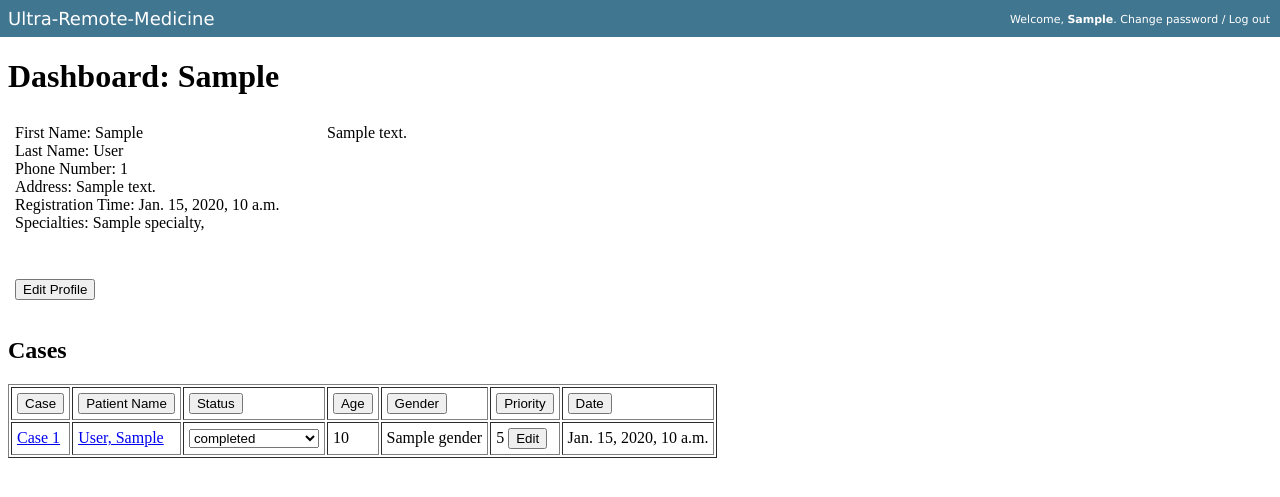
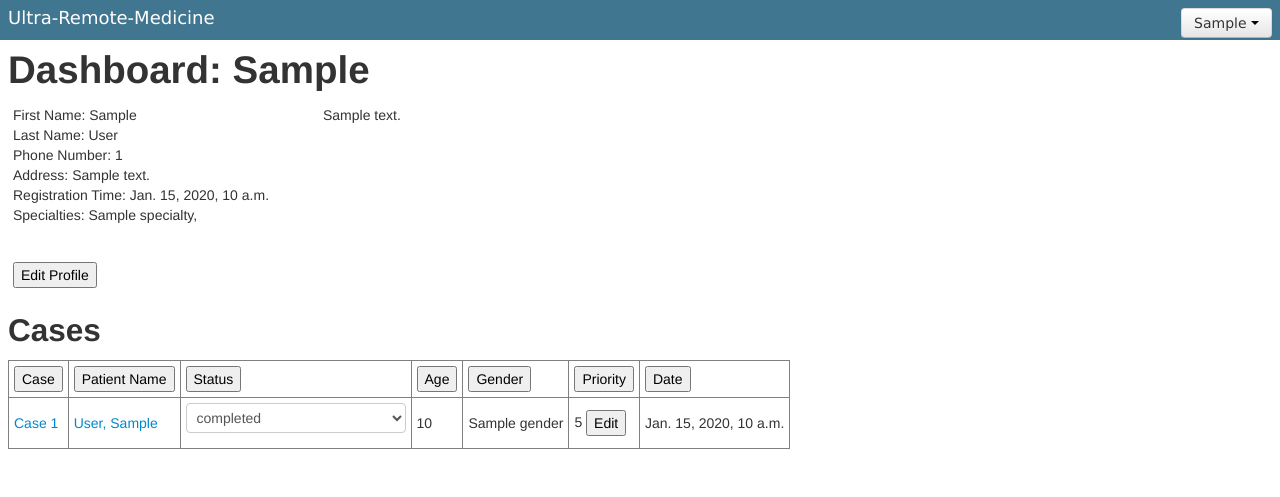
Before and after one commit to CSC301H-Fall2013/Ultra-Remote-Medicine, a Django app: template templates/website/doctor.html in a window 1280 px wide. Shown: the top 497 px of the page. Run offline with Django 3.2, Linux system fonts and the light colour scheme; a user stored in the database is signed in; tables that the repository leaves empty hold one stand-in row (values such as "Sample post"); the template is opened without the code that fills it: values that come from a table or form of the project are taken from there, most other values are stand-ins (such as "Sample title", 1, 10 or a date in 2020); parts of the project's set-up code (start-up, migrations or seed data) failed here and were passed over; some libraries are stand-ins or nearby versions.

Commit message:
Played around with Twitter Bootstrap and changed the header bar so that sign out options are accessible by a pop-out menu.

```diff
--- a/static/headerStyle.css
+++ b/static/headerStyle.css
@@ -1,16 +1,18 @@
 body {
     margin: 0;
     padding: 0;
+    position: relative;
 }
 
 .topBar {
-    padding:0;
     width:100%;
     margin-top: 0px;
     margin-right: auto;
     margin-left: auto;
+    margin-bottom: 70;
+    height: 40px;
     background-color: #417690;
-    overflow:auto
+	position: absolute;
 }
 
 .topBarContents {
@@ -19,16 +21,19 @@ body {
 	margin-right-value: 0px;
 	margin-bottom: 8px;
 	margin-left-value: 0px;
+	height: 24;
 	margin-left-ltr-source: physical;
 	margin-left-rtl-source: physical;
 	margin-right-ltr-source: physical;
 	margin-right-rtl-source: physical;
-	font-family:"Verdana"
+	font-family:"Verdana";
+	position: relative;
+	overflow: hide;
 }
 
 .pageContents {
 	margin: 8px;
-	margin-top: 8px;
+	margin-top: 40px;
 	margin-right-value: 0px;
 	margin-bottom: 8px;
 	margin-left-value: 0px;
@@ -36,12 +41,23 @@ body {
 	margin-left-rtl-source: physical;
 	margin-right-ltr-source: physical;
 	margin-right-rtl-source: physical;
+	position: absolute;
 }
 
-#titleTop {
+.titleTop {
 	color: white;
 	font-size: 18px;
 	font: Verdana;
+	position: relative;
+}
+
+#aba {
+	color: white
+	font-size: 18px;
+	font: Verdana;
+	text-align: right;
+	position: relative;
+	float: right;
 }
 
 #user-tools {
--- a/templates/website/_topBar.html
+++ b/templates/website/_topBar.html
@@ -5,19 +5,23 @@
 	  logged in user information. .--->
 
 
-<div class="topBar">
-<div class="topBarContents">
 
 
-	<span id="titleTop">Ultra-Remote-Medicine</span>
+<div class="topBar">
+	<div class="topBarContents">
+	<span class="titleTop">Ultra-Remote-Medicine</span>
 
-    <span id="user-tools">
-    	Welcome, <strong>{{user.first_name}}</strong>.
 
-        Change password /
-        Log out
-
-    </span>
-
+     <span class="btn-group" style="float: right">
+		<a class="btn dropdown-toggle" data-toggle="dropdown" href="#">
+		{{user.first_name}}
+		<span class="caret"></span>
+		</a>
+		<ul class="dropdown-menu" role="menu" aria-labelledby="dropdownMenu" style="left: auto;right: 0px;">
+			<li><a tabindex="-1" href="#">Profile</a></li>
+			<li class="divider"></li>
+			<li><a tabindex="-1" href="#">Log Out</a></li>
+		</ul>
+	</span>
+	</div>
 </div>
-</div>
--- a/templates/website/doctor.html
+++ b/templates/website/doctor.html
@@ -3,15 +3,23 @@
 <html>
 
 <head>
+<link rel="stylesheet" href="{% static "headerStyle.css" %}"/>
+  <title>Doctor dashboard | Ultra-Remote-Medicine</title>
+
 <link rel="stylesheet" type="text/css" href="{% static "headerStyle.css" %}" />
-<title>Doctor dashboard | Ultra-Remote-Medicine</title>
+  <meta name="viewport" content="width=device-width, initial-scale=1.0">
+  <!-- Bootstrap -->
+  <link type="text/css" rel="stylesheet" href="{% static "bootstrap/css/bootstrap.min.css"%}"/>
+  <script src="http://code.jquery.com/jquery.js"></script>
+  <script src="{% static "bootstrap/js/bootstrap.min.js"%}"></script>
 </head>
 
 <body>
 
+
 	{% include "_topBar.html" %}
 
-	<div class="pageContents">
+	<div class="pageContents"  style="zIndex:0">
 
 		<h1>Dashboard: {{user.first_name}}</h1>
 
```
Also changed, not shown: templates/website/fieldworker.html (+8 -1 lines).
